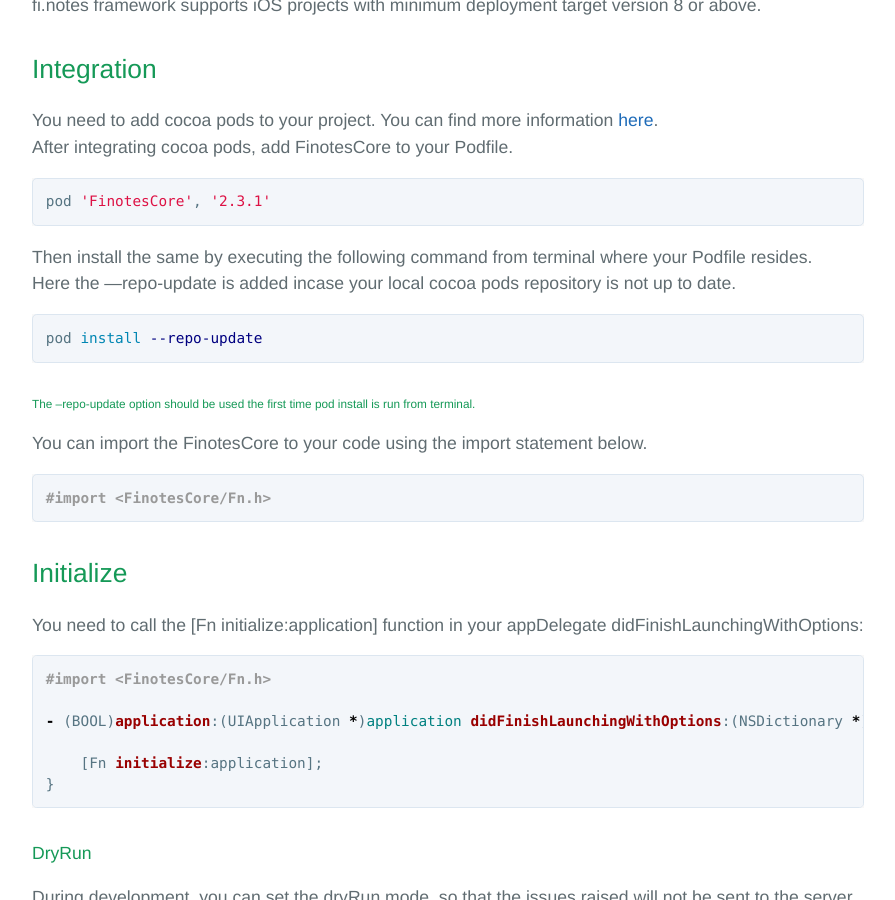
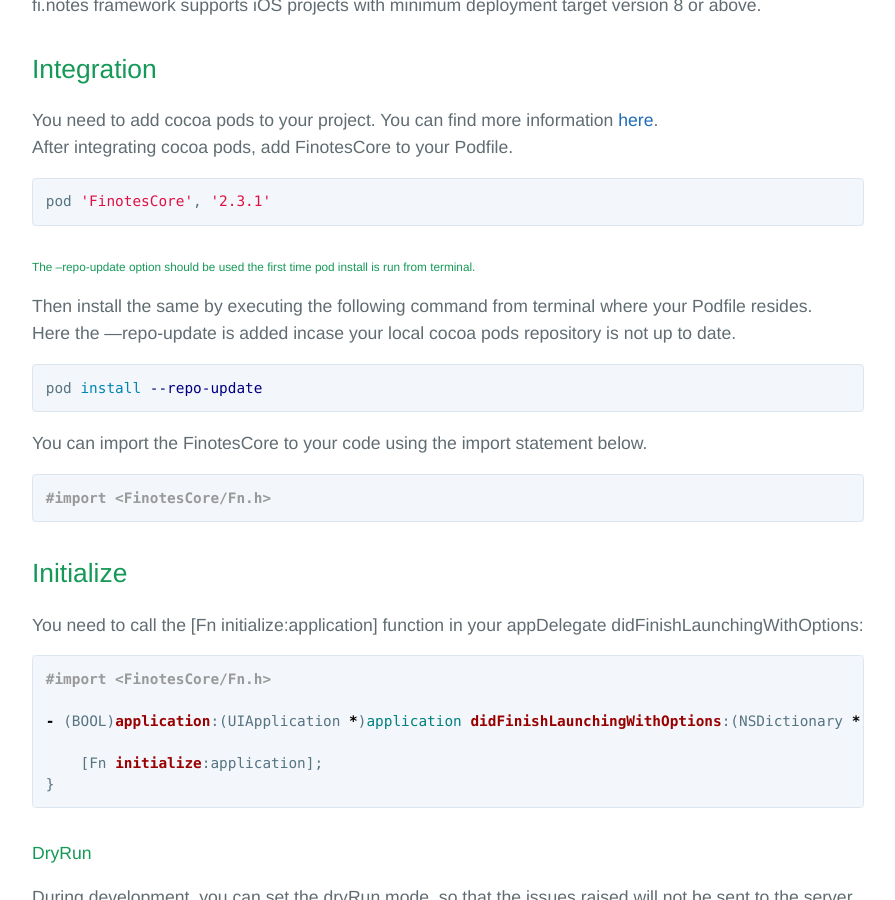
Before and after one commit to finotes/finotes.github.io, a Jekyll site: the page built from _posts/2018-02-02-objc-docs.md, in a window 1280 px wide and 900 px high, scrolled down 437 px. Shown: the whole window, without its empty margins (192-1087 px from the left). Built offline with Jekyll 4.4.1, drawn with Linux system fonts in a browser that asks for light colours; some web fonts are replaced.

````diff
--- a/_posts/2018-02-02-objc-docs.md
+++ b/_posts/2018-02-02-objc-docs.md
@@ -19,12 +19,12 @@ After integrating cocoa pods, add FinotesCore to your Podfile.
 pod 'FinotesCore', '2.3.1'
 ```
 
+###### The --repo-update option should be used the first time pod install is run from terminal.
 Then install the same by executing the following command from terminal where your Podfile resides.
 Here the —repo-update is added incase your local cocoa pods repository is not up to date.
 ```bash
 pod install --repo-update
 ```
-###### The --repo-update option should be used the first time pod install is run from terminal.
 
 You can import the FinotesCore to your code using the import statement below.
 
````
